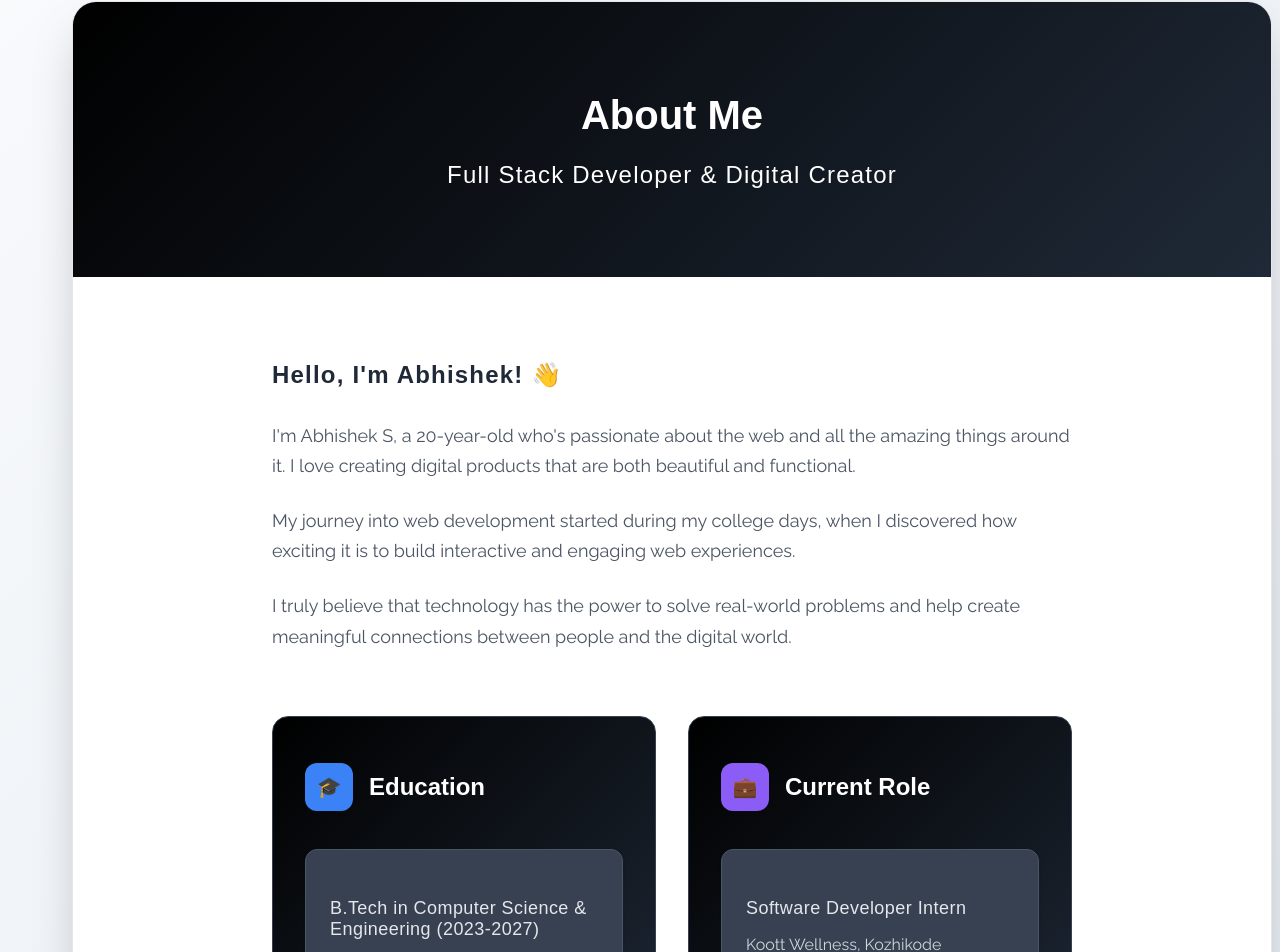
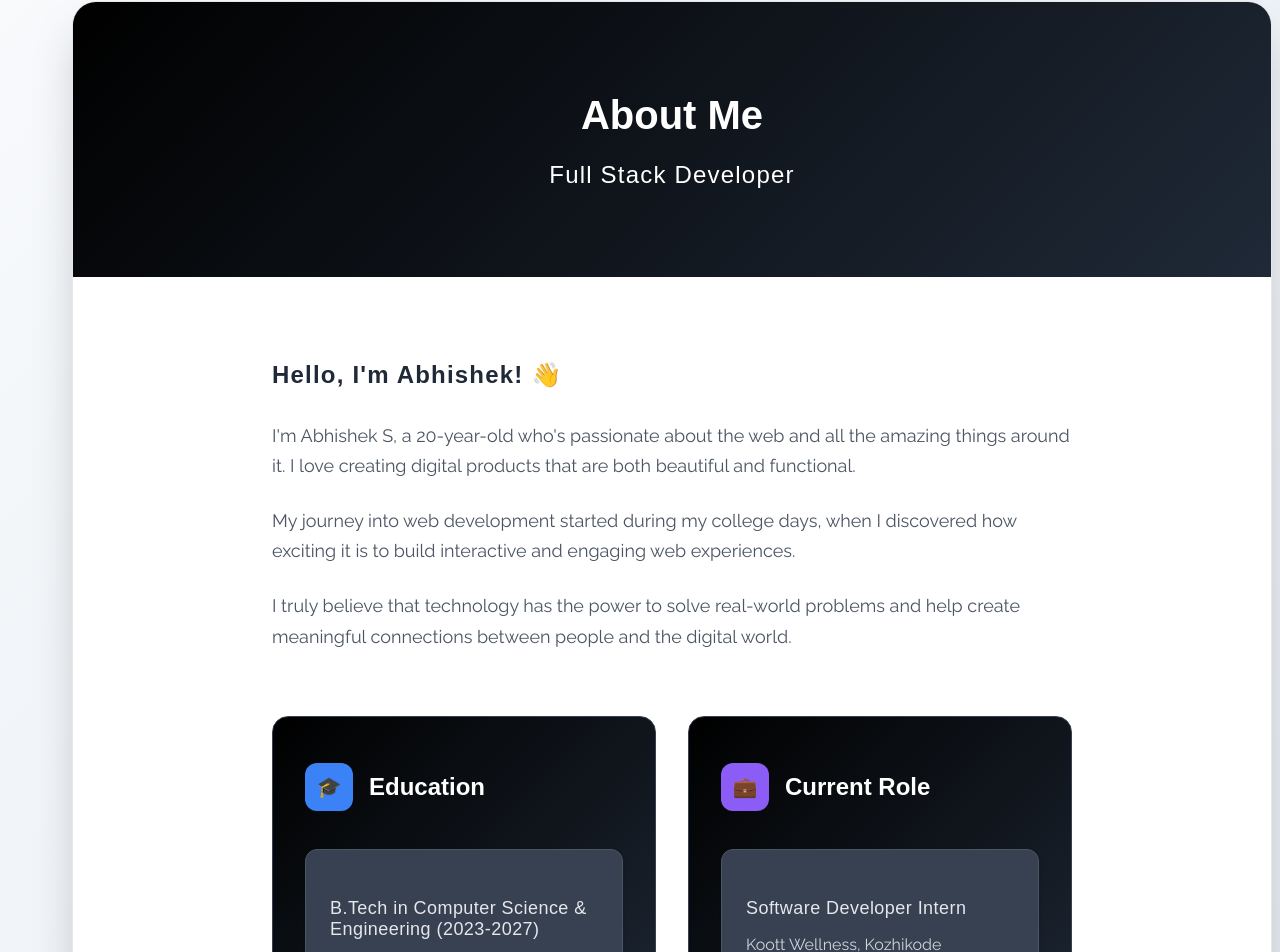
Before and after one commit to abhishekx001/abhishekportfolio, a Next.js app: page / in a window 1280 px wide. Shown: the part 879-1831 px from the top of the page. Built offline with nearby package versions, Linux system fonts and the light colour scheme; a web font is replaced by a local one.

Commit message:
test8 hero and navbar auto close and text

```diff
--- a/components/About.jsx
+++ b/components/About.jsx
@@ -106,7 +106,7 @@ export default function About() {
               fontFamily: '"BBH Sans Bogle", sans-serif',
               letterSpacing: '0.05em'
             }}>
-              Full Stack Developer & Digital Creator
+              Full Stack Developer
             </p>
           </div>
 
```
